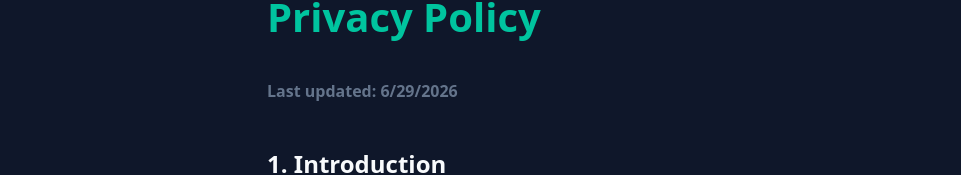
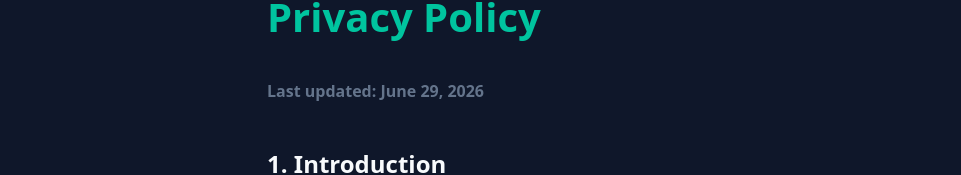
Before and after one commit to virat709/pg-saas-for-v4stay, a Next.js app: page /privacy-policy in a window 1280 px wide. Shown: the part 156-331 px from the top of the page, without its empty margins (37-998 px from the left). Built offline with nearby package versions, Linux system fonts and the light colour scheme.

Commit message:
fix: Replace dynamic policy dates with static string to resolve SSR React hydration mismatch

```diff
--- a/src/app/privacy-policy/page.tsx
+++ b/src/app/privacy-policy/page.tsx
@@ -37,7 +37,7 @@ export default function PrivacyPolicy() {
         <h1 style={{ fontSize: "2.5rem", marginBottom: "2rem", color: "#00c49f" }}>Privacy Policy</h1>
 
         <div style={{ display: "flex", flexDirection: "column", gap: "1.5rem", lineHeight: "1.6", color: "#94a3b8" }}>
-          <p><strong>Last updated: {new Date().toLocaleDateString()}</strong></p>
+          <p><strong>Last updated: June 29, 2026</strong></p>
 
           <section>
             <h2 style={{ color: "#f8fafc", fontSize: "1.5rem", marginBottom: "1rem" }}>1. Introduction</h2>
--- a/src/app/refund-policy/page.tsx
+++ b/src/app/refund-policy/page.tsx
@@ -37,7 +37,7 @@ export default function RefundPolicy() {
         <h1 style={{ fontSize: "2.5rem", marginBottom: "2rem", color: "#00c49f" }}>Refund & Cancellation Policy</h1>
 
         <div style={{ display: "flex", flexDirection: "column", gap: "1.5rem", lineHeight: "1.6", color: "#94a3b8" }}>
-          <p><strong>Last updated: {new Date().toLocaleDateString()}</strong></p>
+          <p><strong>Last updated: June 29, 2026</strong></p>
 
           <section>
             <h2 style={{ color: "#f8fafc", fontSize: "1.5rem", marginBottom: "1rem" }}>1. SaaS Subscription Cancellations</h2>
--- a/src/app/terms-and-conditions/page.tsx
+++ b/src/app/terms-and-conditions/page.tsx
@@ -37,7 +37,7 @@ export default function TermsAndConditions() {
         <h1 style={{ fontSize: "2.5rem", marginBottom: "2rem", color: "#00c49f" }}>Terms and Conditions</h1>
 
         <div style={{ display: "flex", flexDirection: "column", gap: "1.5rem", lineHeight: "1.6", color: "#94a3b8" }}>
-          <p><strong>Last updated: {new Date().toLocaleDateString()}</strong></p>
+          <p><strong>Last updated: June 29, 2026</strong></p>
 
           <section>
             <h2 style={{ color: "#f8fafc", fontSize: "1.5rem", marginBottom: "1rem" }}>1. Acceptance of Terms</h2>
```
